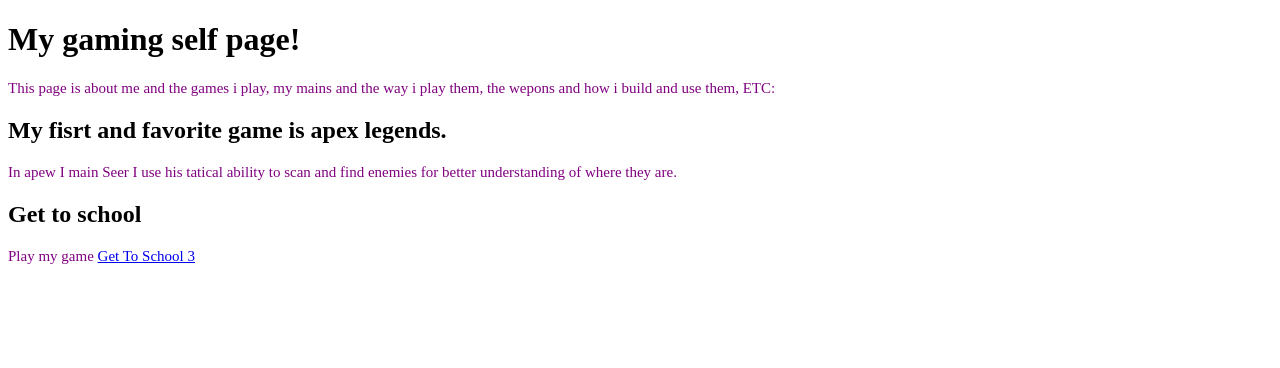
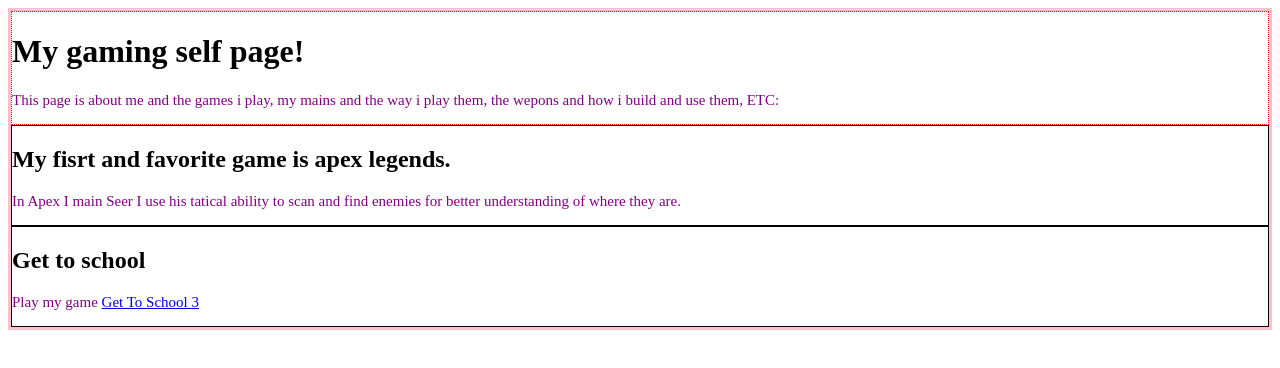
Before and after one commit to Alewis1106/Alewis1106.github.io, a plain HTML site: page index.html in a window 1280 px wide. Drawn offline with Linux system fonts and the light colour scheme.

Commit message:
4/21 update

```diff
--- a/index.html
+++ b/index.html
@@ -5,18 +5,35 @@
     <meta charset="utf-8">
     <title>Gaming Self Page.</title>
     <style media="screen">
+    #conBox {border: 3px solid pink}
+    #headerBox {border: 1px dotted red;}
       p {color:Purple; font-size:15px;}
+      .paraBox {
+        border: 1px solid black;
+      }
     </style>
 </head>
 <body>
+  <div id="conBox">
+
+  <div id="headerBox">
+
   <h1>My gaming self page!</h1>
   <p>This page is about me and the games i play, my mains and the way i play
   them, the wepons and how i build and use them, ETC:</p>
+</div>
+  <div class="paraBox">
+
   <h2>My fisrt and favorite game is apex legends.</h2>
-  <p>In apew I main Seer I use his tatical ability to scan and find enemies for
+  <p>In Apex I main Seer I use his tatical ability to scan and find enemies for
     better understanding of where they are.</p>
+  </div>
+  <div class="paraBox">
+
     <h2>Get to school</h2>
     <p>Play my game <a href="www/index.html">Get To School 3</a></p>
+  </div>
+</div>
 
 </body>
 </html>
```
